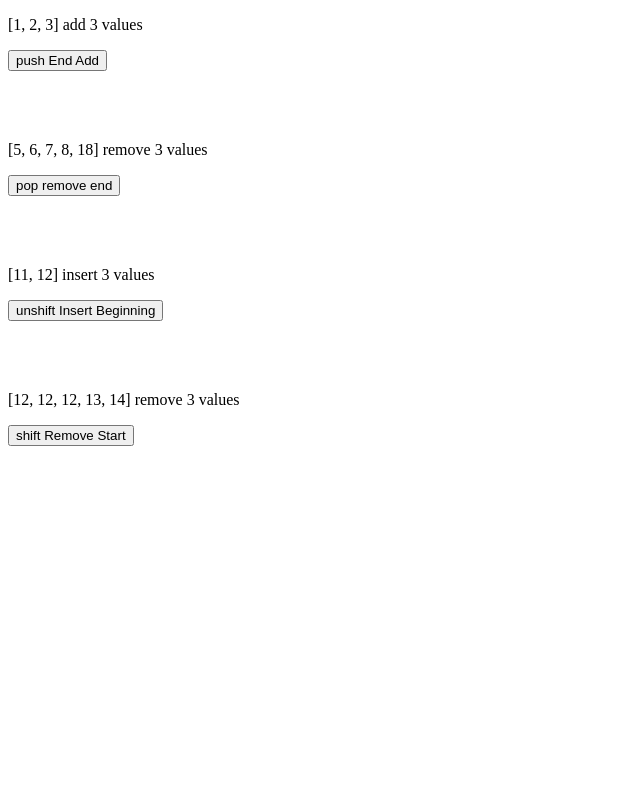
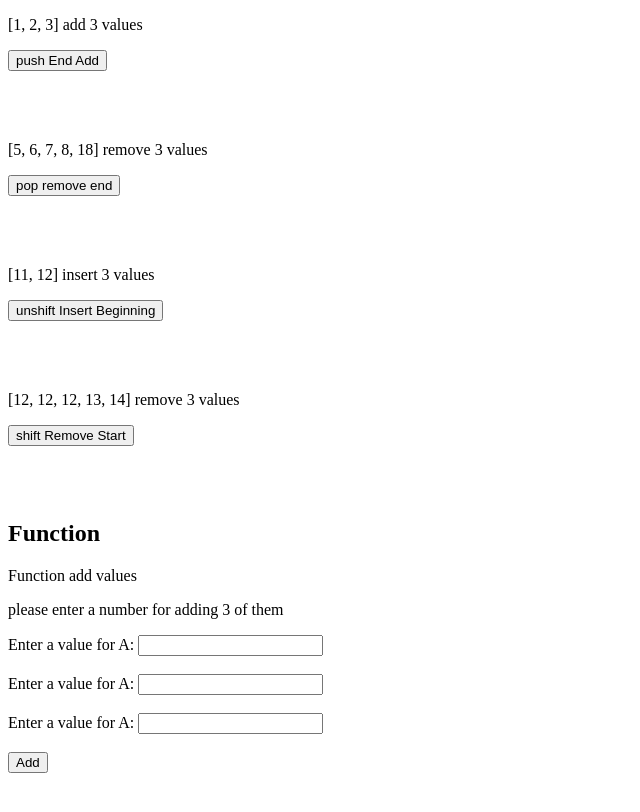
Before and after one commit to samade747/Array, a plain HTML site: page index.html in a window 1280 px wide. Shown: the whole page, without its empty margins (0-640 px from the left). Drawn offline with Linux system fonts and the light colour scheme.

Commit message:
function 3 value add

```diff
--- a/app.js
+++ b/app.js
@@ -46,3 +46,16 @@ function pushEndAdd() {
 
     document.getElementById('shiftremovestartresult').innerHTML = JSON.stringify(array3);
     }
+
+
+
+    // function for total 3 numbers
+    function sum(){
+    var a = +document.getElementById('inputA').value;
+    var b = +document.getElementById('inputB').value;
+    var c = +document.getElementById('inputC').value;
+
+
+    var total = a + b + c;
+    document.getElementById('sumtotal').innerHTML = isNaN(total) ? 'Please enter a valid number' : 'Total:' +total;
+}
--- a/index.html
+++ b/index.html
@@ -40,6 +40,25 @@
 
 
 
+    <!-- function input -->
+    <h2>Function</h2>
+    <p>Function add values</p>
+
+    <p> please enter a number for adding 3 of them </p>
+
+    <label for="inputA">Enter a value for A:</label>
+    <input type="number" id="inputA"><br><br>
+
+    <label for="inputB">Enter a value for A:</label>
+    <input type="number" id="inputB"><br><br>
+
+    <label for="inputC">Enter a value for A:</label>
+    <input type="number" id="inputC"><br><br>
+
+    <button onclick="sum()">Add </button>
+    <div id="sumtotal"></div>
+
+
 
 
     <script src="app.js"></script>
```
